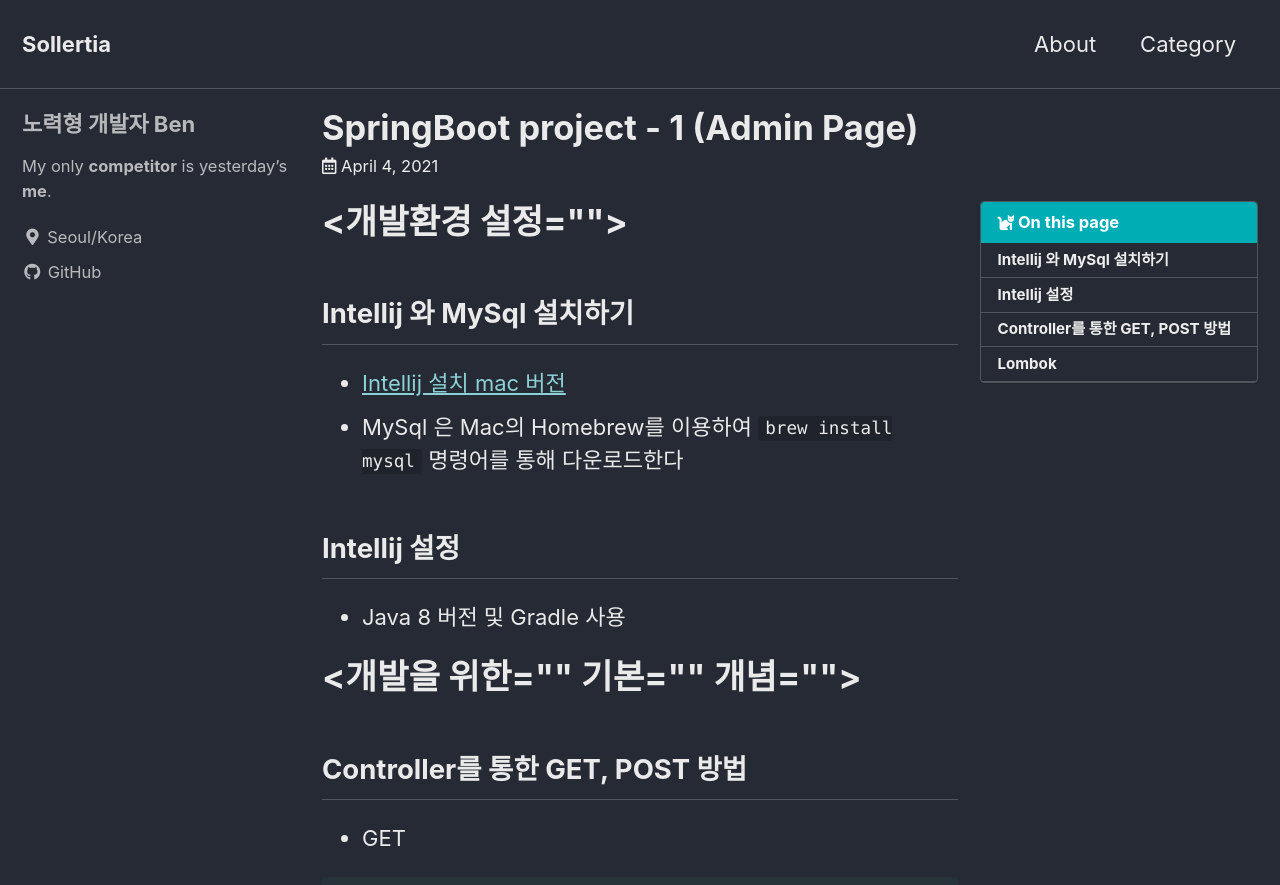
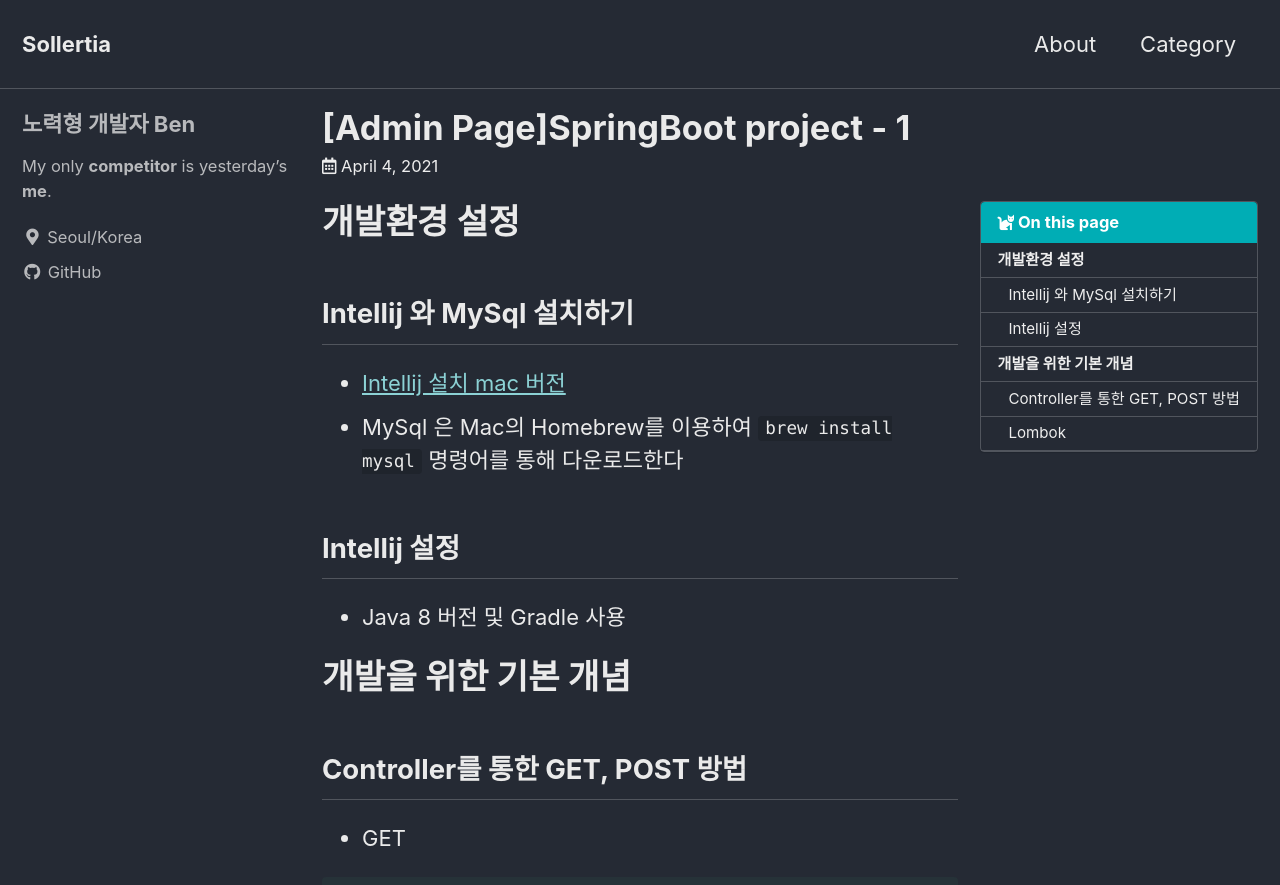
Before and after one commit to sollertia/sollertia.github.io, a Jekyll site: the page built from _posts/2021-04-04-SbPjAdPg_1.md, in a window 1280 px wide and 900 px high. Shown: the top 885 px of the window. Built offline with Jekyll 4.4.1, drawn with Linux system fonts in a browser that asks for light colours; cached includes are drawn as plain includes; some of the changed text lies outside the part shown.

Commit message:
mod post springboot pj admin 1

```diff
--- a/_posts/2021-04-04-SbPjAdPg_1.md
+++ b/_posts/2021-04-04-SbPjAdPg_1.md
@@ -1,16 +1,16 @@
 ---
-title: "SpringBoot project - 1 (Admin Page)"
+title: "[Admin Page]SpringBoot project - 1"
 date: 2021-04-04 22:30:00
 lastmod: 2021-04-04 22:30:00
 
-categories: SpringBoot project(Admin Page)
-tags: Spring SpringBoot  Java Project
+categories: SpringBootProject
+tags: Spring SpringBoot Java Project
 toc: true
 toc_icon: "cat"
 toc_sticky: true
 ---
 
-# <개발환경 설정>
+# 개발환경 설정
 
 ## Intellij 와 MySql 설치하기
 
@@ -20,7 +20,7 @@ toc_sticky: true
 ## Intellij 설정
   - Java 8 버전 및 Gradle 사용
 
-# <개발을 위한 기본 개념>
+# 개발을 위한 기본 개념
 
 ## Controller를 통한 GET, POST 방법
 - GET
```
